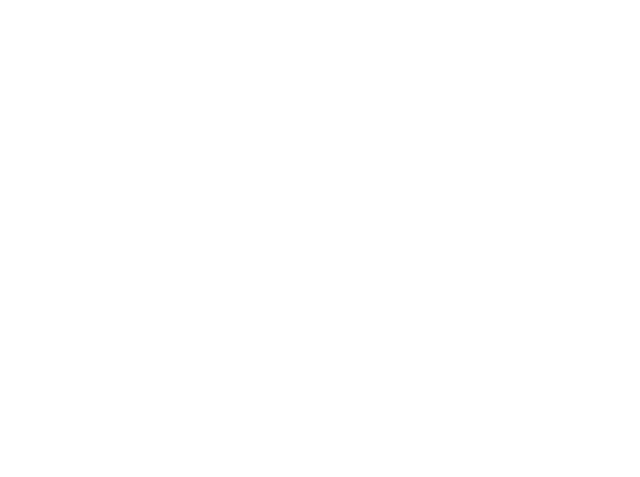
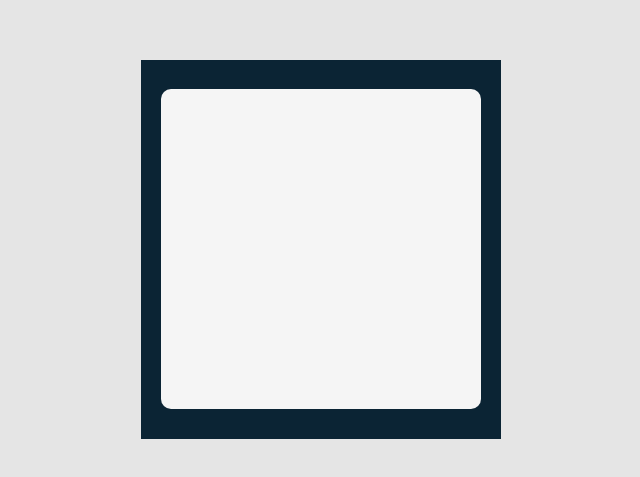
Before and after one commit to EmbryonicDev/Tenzi-Dice-Game, a React (Create React App) app: page / in a window 1280 px wide. Shown: the part 151-628 px from the top of the page, without its empty margins (319-959 px from the left). Built offline with nearby package versions, Linux system fonts and the light colour scheme.

Commit message:
Style body, main & board

```diff
--- a/src/index.css
+++ b/src/index.css
@@ -4,4 +4,25 @@
 
 body {
   margin: 0;
+  min-height: 100vh;
+  background: #E5E5E5;
+  display: flex;
+  align-items: center;
+  justify-content: center;
 }
+
+#main {
+  width: 360px;
+  height: 379px;
+  background: #0B2434;
+  display: flex;
+  align-items: center;
+  justify-content: center;
+}
+
+#board {
+  height: 320px;
+  width: 320px;
+  background-color: #F5F5F5;
+  border-radius: 10px;
+}
```
